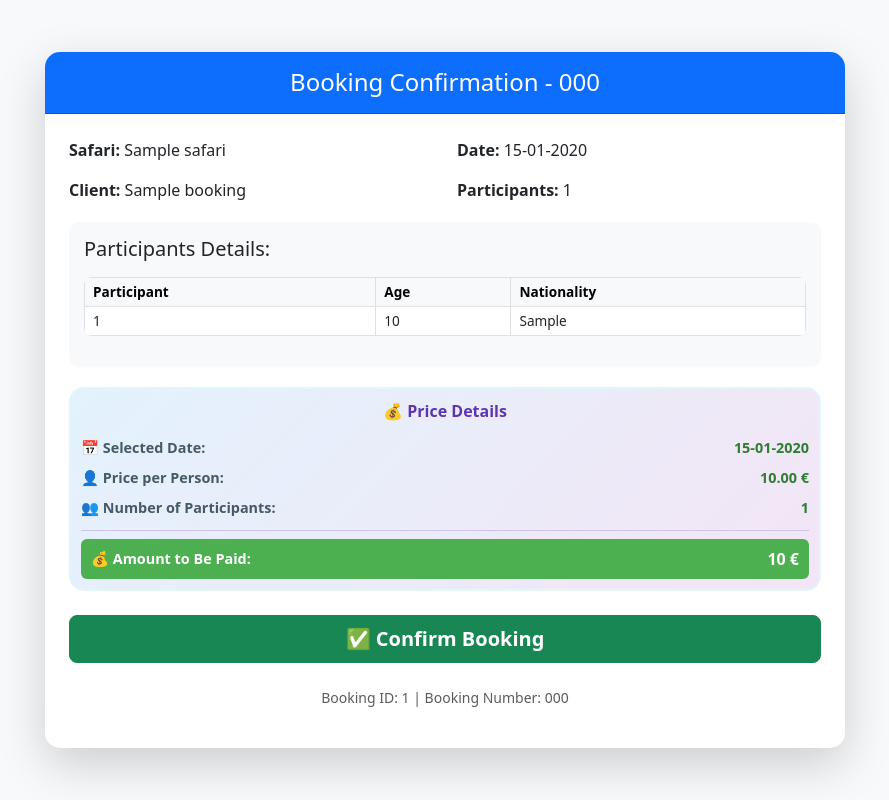
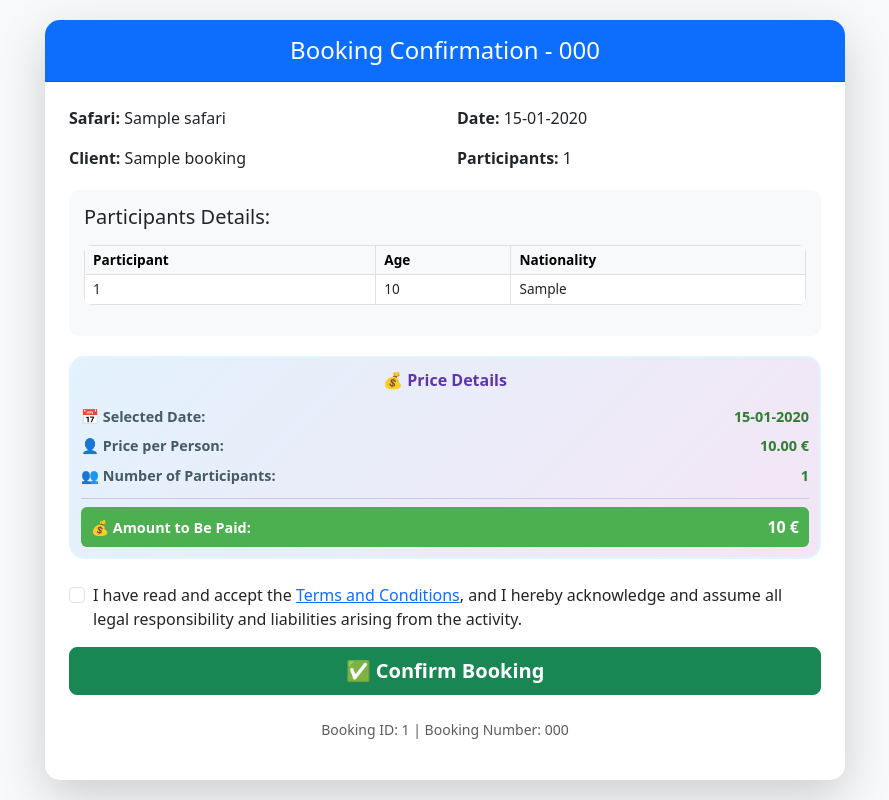
Before and after one commit to pedrotenza/toursafariafrica.com, a Django app: page /confirm/1/ in a window 1280 px wide. Shown: the whole page, without its empty margins (195-1084 px from the left). Run offline with Django 5.2, Linux system fonts and the light colour scheme; tables that the repository leaves empty hold one stand-in row (values such as "Sample post").

Commit message:
check box for provider responsavility added

```diff
--- a/root/app/templates/app/confirm_booking.html
+++ b/root/app/templates/app/confirm_booking.html
@@ -115,7 +115,6 @@
                         <strong>Date:</strong> {{ booking.date|date:"d-m-Y" }}
                     </div>
                 </div>
-
                 <div class="row mb-3">
                     <div class="col-md-6">
                         <strong>Client:</strong> {{ booking.client_name }}
@@ -128,7 +127,6 @@
                 <!-- Detalles de participantes -->
                 <div class="participants-section">
                     <h5 class="mb-3">Participants Details:</h5>
-
                     {% if participants %}
                     <table class="table table-sm table-bordered">
                         <thead class="table-light">
@@ -155,27 +153,22 @@
                     {% endif %}
                 </div>
 
-                <!-- Sección de precios - TEXTO Y CIFRAS PEGADOS -->
+                <!-- Sección de precios -->
                 <div class="price-section">
                     <div class="price-header">💰 Price Details</div>
-
                     <div class="price-item">
                         <span class="price-label">📅 Selected Date:</span>
                         <span class="price-value">{{ booking.date|date:"d-m-Y" }}</span>
                     </div>
-
                     <div class="price-item">
                         <span class="price-label">👤 Price per Person:</span>
                         <span class="price-value">{{ booking.safari.provider_price|floatformat:2 }} €</span>
                     </div>
-
                     <div class="price-item">
                         <span class="price-label">👥 Number of Participants:</span>
                         <span class="price-value">{{ booking.number_of_people }}</span>
                     </div>
-
                     <div class="price-divider"></div>
-
                     <div class="price-total d-flex justify-content-between align-items-center">
                         <span class="total-label">💰 Amount to Be Paid:</span>
                         <span class="total-value">{% widthratio booking.safari.provider_price 1 booking.number_of_people %} €</span>
@@ -203,6 +196,15 @@
                     <div class="col-md-12 mb-2">
                         <form method="post" action="">
                             {% csrf_token %}
+
+                            <!-- Checkbox de aceptación de términos y responsabilidad -->
+                            <div class="form-check mb-3">
+                                <input class="form-check-input" type="checkbox" name="accept_terms" value="accepted" id="termsCheckbox" required>
+                                <label class="form-check-label" for="termsCheckbox">
+                                    I have read and accept the <a href="/terms-and-conditions" target="_blank">Terms and Conditions</a>, and I hereby acknowledge and assume all legal responsibility and liabilities arising from the activity.
+                                </label>
+                            </div>
+
                             <input type="hidden" name="action" value="confirm">
                             <button type="submit" class="btn btn-success btn-lg w-100 py-2" onclick="return confirm('Are you sure you want to CONFIRM this booking? This will send confirmation emails to both client and provider.')">
                                 ✅ Confirm Booking
@@ -233,5 +235,15 @@
     </div>
 
     <script src="https://cdn.jsdelivr.net/npm/bootstrap@5.3.0/dist/js/bootstrap.bundle.min.js"></script>
+    <script>
+        // Validación adicional en JS
+        document.querySelector('form').addEventListener('submit', function(e) {
+            const checkbox = document.getElementById('termsCheckbox');
+            if (!checkbox.checked) {
+                e.preventDefault();
+                alert('You must accept the Terms and Conditions and assume responsibility before confirming the booking.');
+            }
+        });
+    </script>
 </body>
 </html>
--- a/root/app/views.py
+++ b/root/app/views.py
@@ -65,13 +65,21 @@ def booking_confirmed(request, booking_number):
 
     if request.method == 'POST':
         action = request.POST.get('action')
+
         if action == 'confirm':
+            # ✅ Validación de aceptación de términos
+            accept_terms = request.POST.get('accept_terms')
+            if not accept_terms:
+                messages.error(request, "Debes aceptar los términos y condiciones para confirmar la reserva.")
+                return redirect('booking_confirmed', booking_number=booking_number)
+
             html_result = confirm_booking_service(booking.id, request)
             if "✅" in html_result:
                 messages.success(request, "✅ Reserva confirmada correctamente.")
                 booking.refresh_from_db()
             else:
                 messages.error(request, "❌ Error al confirmar la reserva.")
+
         elif action == 'cancel':
             html_result = cancel_booking_service(booking.id)
             if "❌ Booking canceled successfully" in html_result:
@@ -99,6 +107,12 @@ def confirm_booking(request, booking_id):
     participants = Participant.objects.filter(booking=booking)
 
     if request.method == 'POST':
+        # ✅ Validación de aceptación de términos
+        accept_terms = request.POST.get('accept_terms')
+        if not accept_terms:
+            messages.error(request, "Debes aceptar los términos y condiciones para confirmar la reserva.")
+            return redirect('booking_confirmed', booking_number=booking.booking_number)
+
         html_result = confirm_booking_service(booking_id, request)
         if "✅" in html_result:
             messages.success(request, "Reserva confirmada correctamente.")
@@ -120,7 +134,6 @@ def cancel_booking(request, booking_id):
         html_result = cancel_booking_service(booking_id)
         if "❌ Booking canceled successfully" in html_result:
             messages.success(request, "Reserva cancelada correctamente.")
-            # ✅ CORREGIDO: Redirigir a booking_cancelled en lugar de booking_confirmed
             return redirect('booking_cancelled', booking_number=booking.booking_number)
         else:
             messages.error(request, "No se pudo cancelar la reserva.")
@@ -133,7 +146,7 @@ def cancel_booking(request, booking_id):
 
 
 def booking_cancelled(request, booking_number):
-    """Nueva vista para mostrar página de cancelación confirmada"""
+    """Vista para mostrar página de cancelación confirmada"""
     booking = get_object_or_404(Booking, booking_number=booking_number)
     participants = Participant.objects.filter(booking=booking)
 
```
Also changed, not shown: root/app/admin.py (+10 -2 lines).
